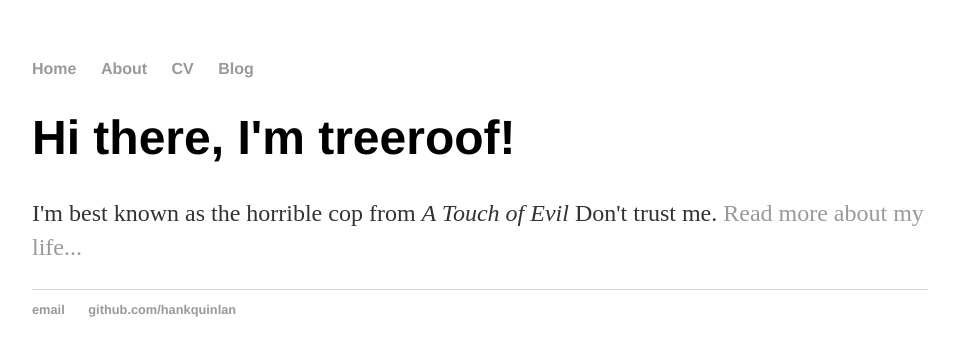
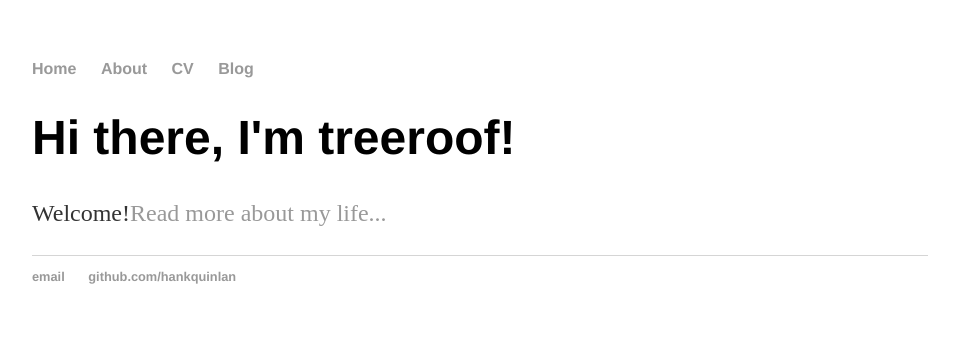
Before and after one commit to treeroof/treeroof.github.io, a Jekyll site: the page built from index.html, in a window 1280 px wide. Shown: the top 356 px of the page, without its empty margins (160-1119 px from the left). Built offline with Jekyll 4.4.1, drawn with Linux system fonts in a browser that asks for light colours.

Commit message:
Update index.html

```diff
--- a/index.html
+++ b/index.html
@@ -1,8 +1,8 @@
 ---
 layout: default
-title: Hank Quinlan, Horrible Cop
+title: Tree's Blog
 ---
 <div class="blurb">
 	<h1>Hi there, I'm treeroof!</h1>
-	<p>I'm best known as the horrible cop from <em>A Touch of Evil</em> Don't trust me. <a href="/about">Read more about my life...</a></p>
+	<p>Welcome!<a href="/about">Read more about my life...</a></p>
 </div><!-- /.blurb -->
```
